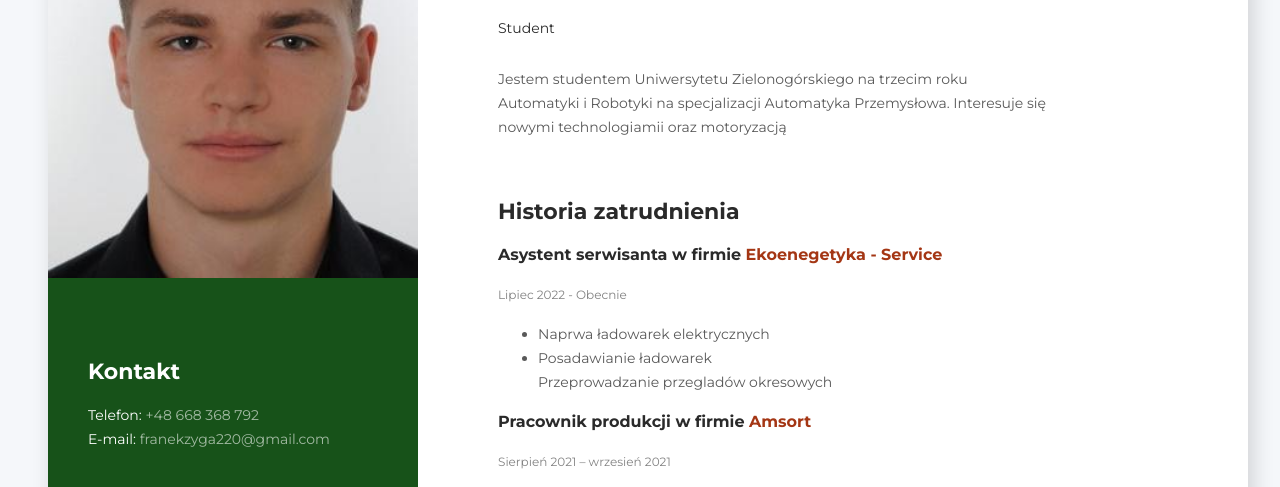
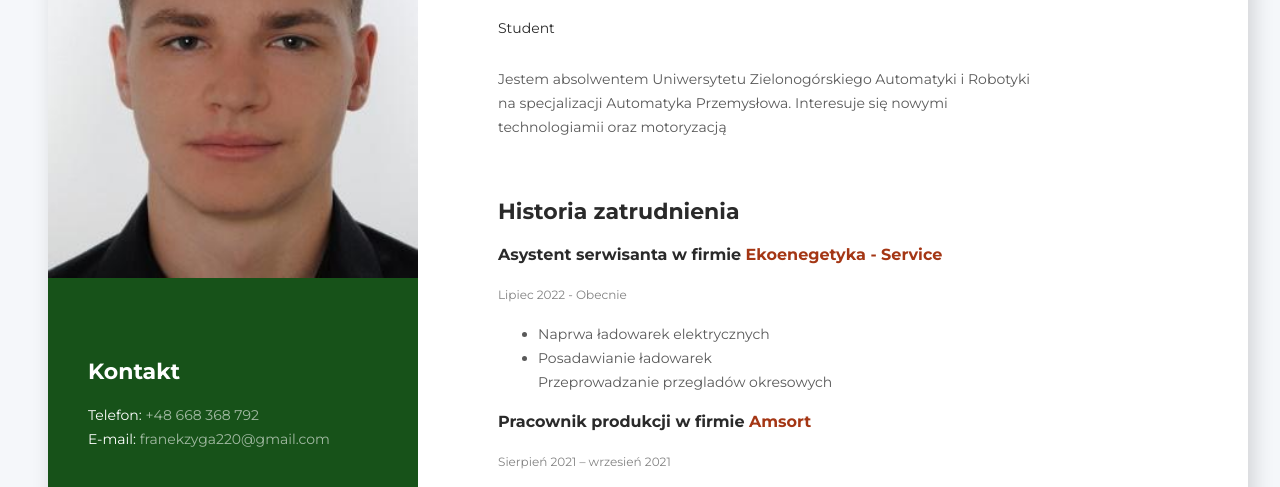
Before and after one commit to Bl4ckBend3r/FZ_CW, a plain HTML site: page index.html in a window 1280 px wide. Shown: the part 246-733 px from the top of the page. Drawn offline with Linux system fonts and the light colour scheme.

Commit message:
Update index.html

```diff
--- a/index.html
+++ b/index.html
@@ -71,7 +71,7 @@
             Student
           </p>
           <p class="bio-about">
-           Jestem studentem Uniwersytetu Zielonogórskiego na trzecim roku Automatyki i Robotyki na specjalizacji Automatyka Przemysłowa.
+           Jestem absolwentem Uniwersytetu Zielonogórskiego Automatyki i Robotyki na specjalizacji Automatyka Przemysłowa.
            Interesuje się nowymi technologiamii oraz motoryzacją
           </p>
         </section>
```
